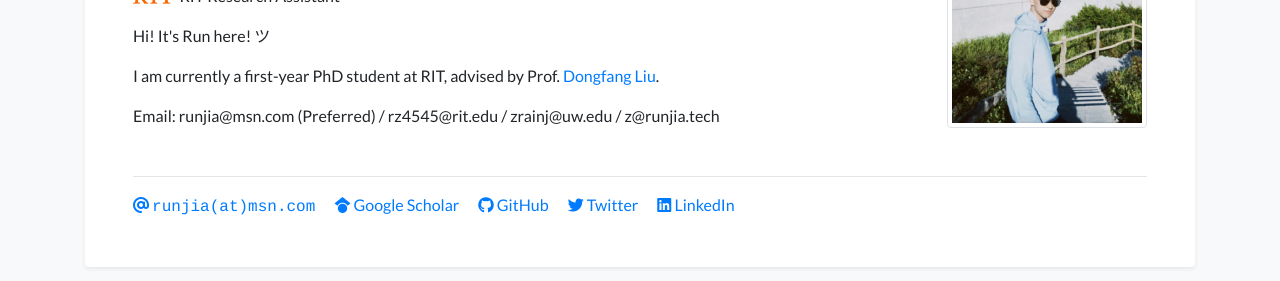
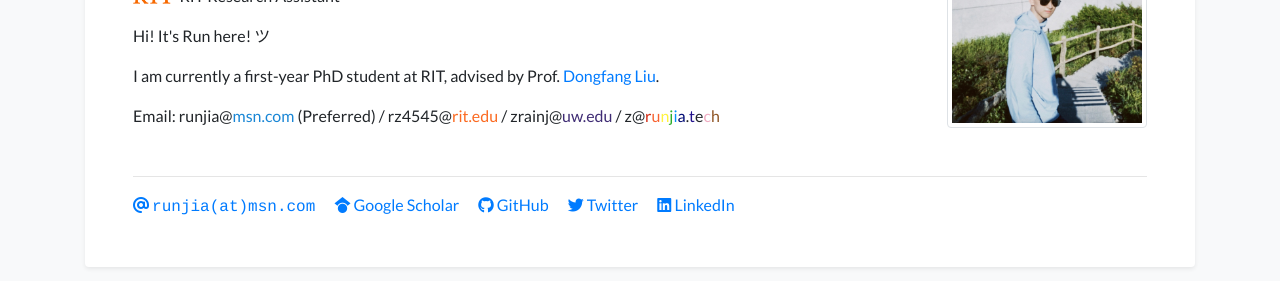
Before and after one commit to runtsang/runtsang.github.io, a Jekyll site: the page built from index.html, in a window 1280 px wide and 1278 px high. Shown: the part 200-481 px from the top of the window. Built offline with Jekyll 4.4.1, drawn with Linux system fonts in a browser that asks for light colours; nearby versions of some CDN libraries; a style sheet for code colours, icons or effects is not loaded.

Commit message:
Update profile.yml

```diff
--- a/_data/profile.yml
+++ b/_data/profile.yml
@@ -27,7 +27,7 @@
     I am currently a first-year PhD student at RIT, advised by Prof. <a href="https://dongfang-liu.github.io/" target="_blank">Dongfang Liu</a>.
   </p>
   <p>
-    Email: runjia@msn.com (Preferred) / rz4545@rit.edu / zrainj@uw.edu / z@runjia.tech
+    Email: runjia@<span style='color:#1986d5;'>msn.com</span> (Preferred) / rz4545@<span style='color:#fb6a21;'>rit.edu</span> / zrainj@<span style='color:#3f2c74;'>uw.edu</span> / z@<span style='color:#d32c15;'>r</span><span style='color:#f86331;'>u</span><span style='color:#fff33e;'>n</span><span style='color:#2cad29;'>j</span><span style='color:#068ff6;'>i</span><span style='color:#000a74;'>a</span>.<span style='color:#20108b;'>t</span>e<span style='color:#efacc2;'>c</span><span style='color:#8f5524;'>h</span>
   </p>
 
 portrait_url: /assets/images/photos/runjia.jpg
```
